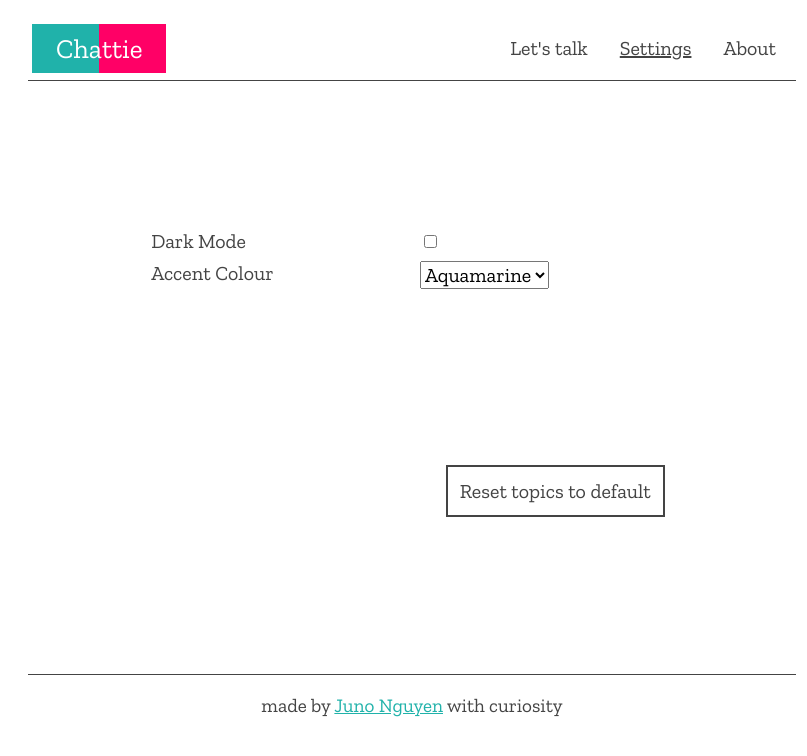
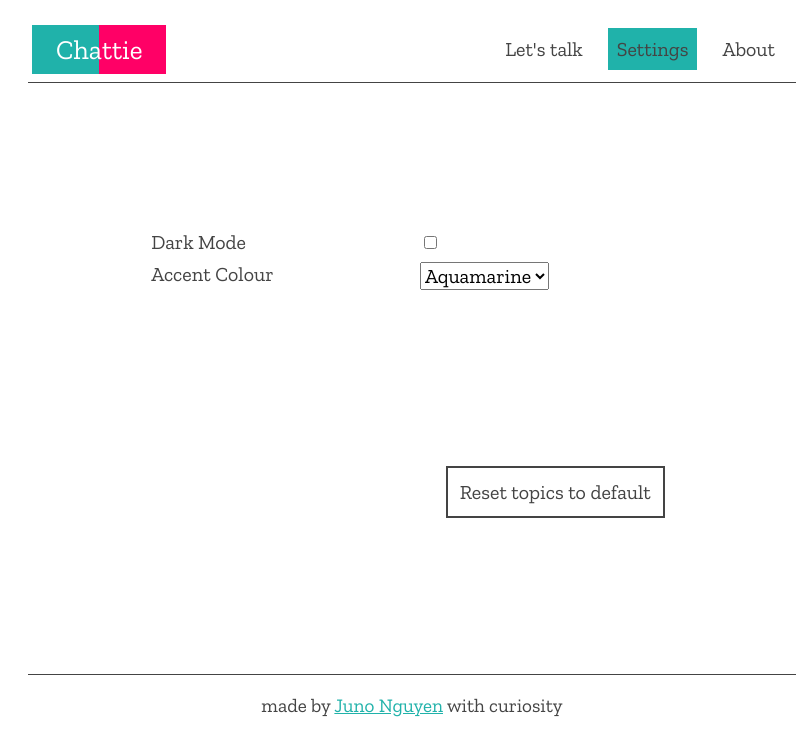
Before and after one commit to JunoNgx/chattie, a Vue app: page /settings in a window 1280 px wide. Shown: the top 756 px of the page, without its empty margins (228-1035 px from the left). Built offline with nearby package versions, Linux system fonts and the light colour scheme.

Commit message:
Tune navbar

```diff
--- a/src/components/Header.vue
+++ b/src/components/Header.vue
@@ -72,8 +72,6 @@
 
         border-bottom: 1px solid v.$text-light
         +m.transition(border-bottom)
-        &--dark
-            border-bottom: 1px solid v.$text-dark
 
         &__branding
             margin: 0.25rem
@@ -90,17 +88,21 @@
                 font-size: 1.25rem
                 cursor: pointer
                 padding: 0.5rem
+                color: v.$text-light
+                border: 1px solid transparent
+                +m.transition(border)
 
-                color: v.$text-light
-                +m.transition(background-color)
-
-                &--accent-aquamarine:hover
-                        background-color: v.$acc-aquamarine
-                &--accent-magenta:hover
-                        background-color: v.$acc-magenta
+                &:hover
+                    border: 1px solid v.$text-light
 
         +m.mobile
             display: block
+
+        &--dark
+            border-bottom: 1px solid v.$text-dark
+
+            .header__navbar__item:hover
+                border: 1px solid v.$text-dark
 
         a.header__navbar__item
             color: v.$text-light
@@ -112,6 +114,11 @@
                     color: v.$text-dark
 
         a.router-link-active
-        text-decoration: underline
+
+            &.header__navbar__item--accent-aquamarine
+                background-color: v.$acc-aquamarine
+
+            &.header__navbar__item--accent-magenta
+                background-color: v.$acc-magenta
 
 </style>
```
Lines whose indentation alone changed are shown as unchanged.
